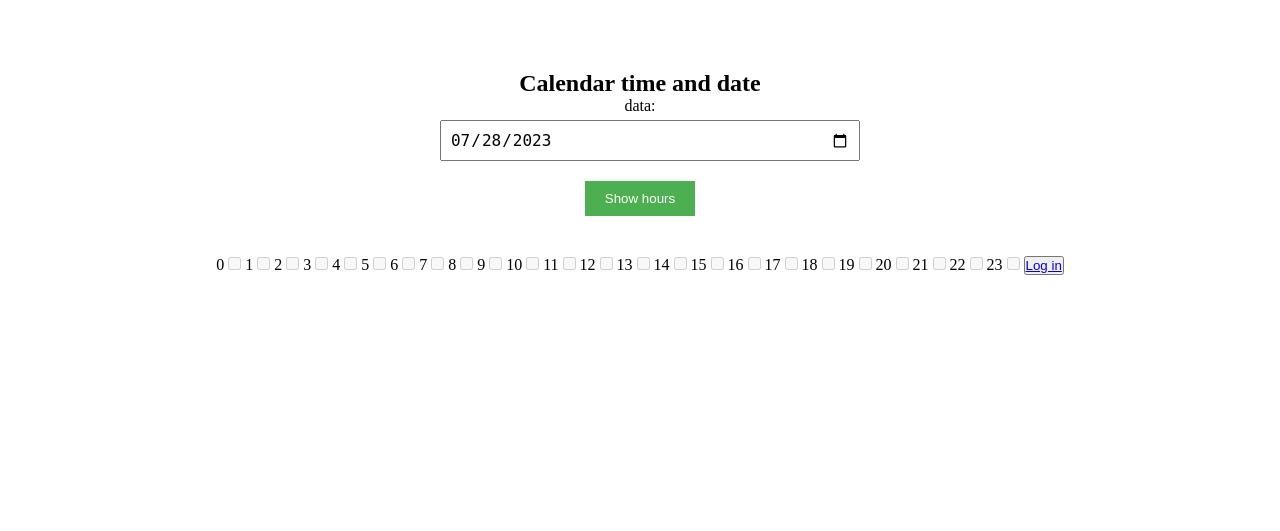
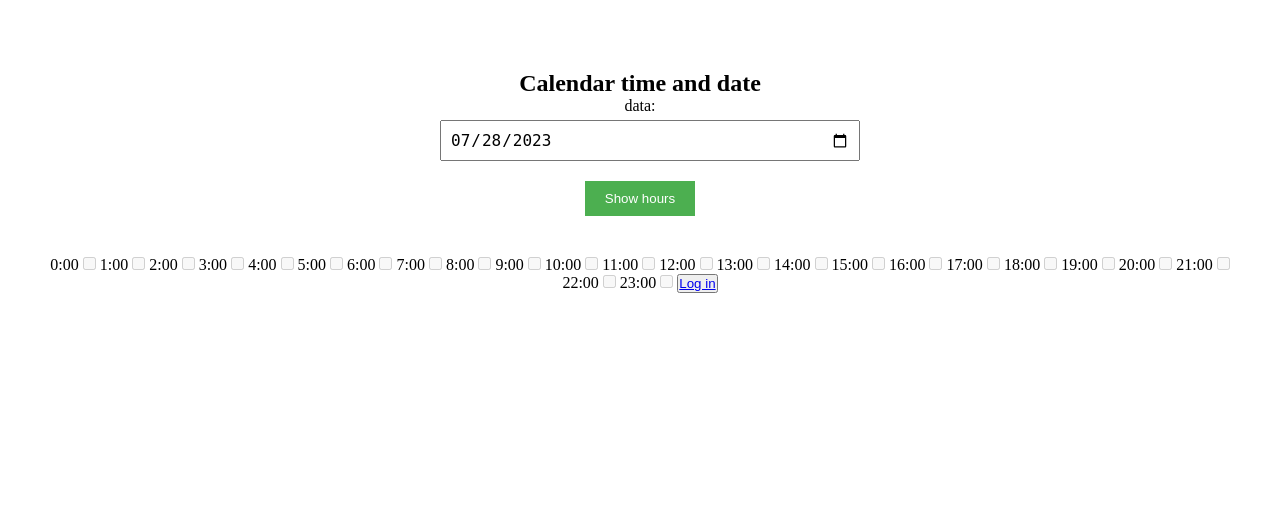
Before and after one commit to saintAg/jan_team, a PHP site: page /booking/index in a window 1280 px wide. Shown: the part 52-583 px from the top of the page. Run offline with PHP 8.4, Linux system fonts and the light colour scheme; data that the repository does not hold is empty.

Commit message:
change book_index_view.php

```diff
--- a/view/pages/booking_index_view.php
+++ b/view/pages/booking_index_view.php
@@ -15,21 +15,21 @@
         <?php for($i=0; $i < 24; $i++) :?>
 	            <?php if(!$user) :?>
 		            <?php if (in_array($i, $hours)) :?>
-                        <lable class="no-user"><?= $i ?>
+                        <lable class="no-user"><?= $i.':00' ?>
                             <input type="checkbox" disabled>
                         </lable>
 		            <?php else :?>
-                        <lable><?= $i ?>
+                        <lable><?= $i.':00' ?>
                             <input type="checkbox" disabled>
                         </lable>
 		            <?php endif ?>
 	            <?php else :?>
                 <?php if (in_array($i, $hours)) :?>
-                    <lable class="no-user"><?= $i ?>
+                    <lable class="no-user"><?= $i.':00' ?>
                         <input type="checkbox" disabled>
                     </lable>
                 <?php else :?>
-                    <lable><?= $i ?>
+                    <lable><?= $i.':00' ?>
                         <input type="checkbox" name="<?= $i ?>" value= "<?= $i ?>">
                     </lable>
                     <input type="hidden" name="date" value="<?= $date ?>">
```
